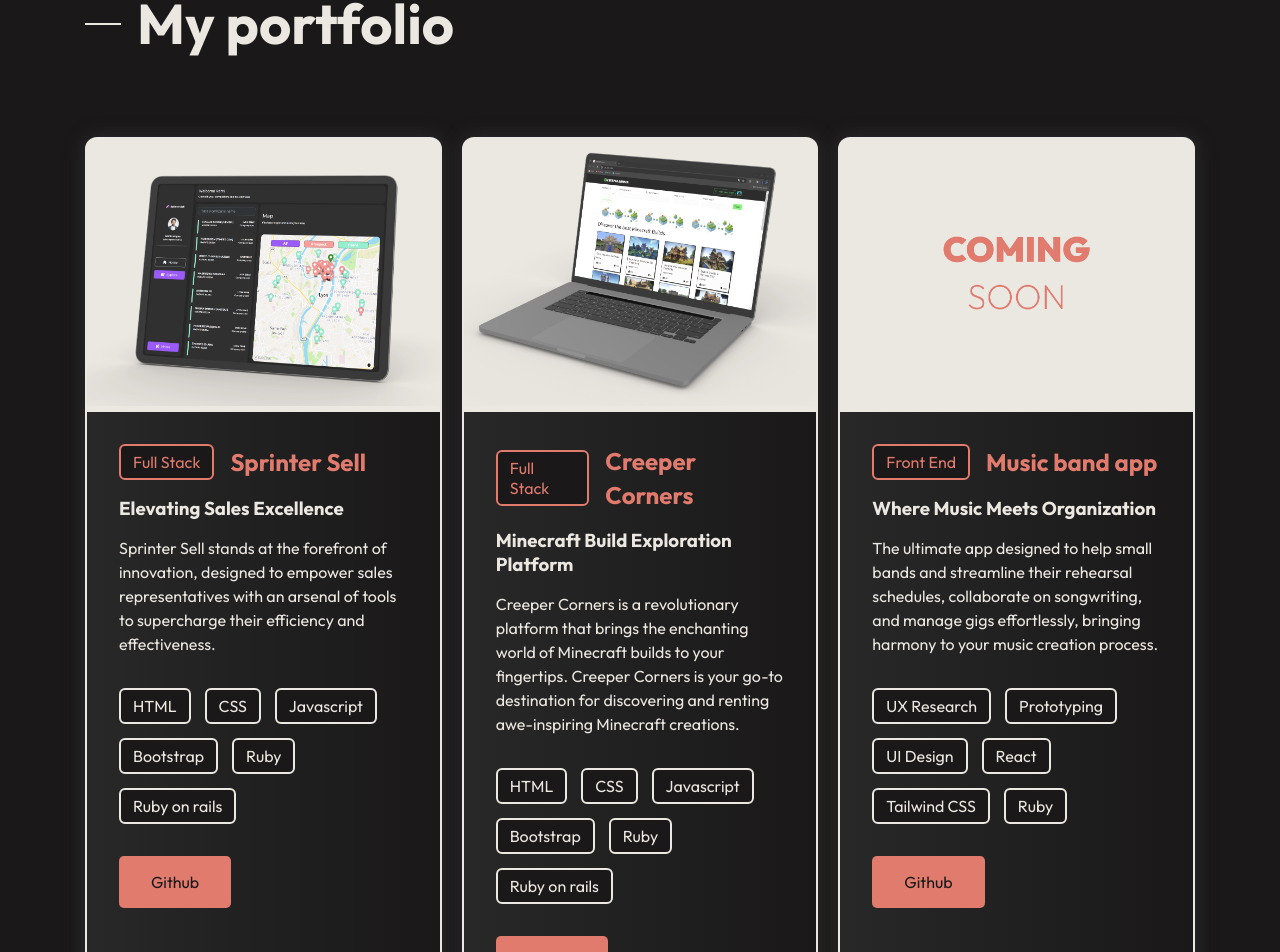
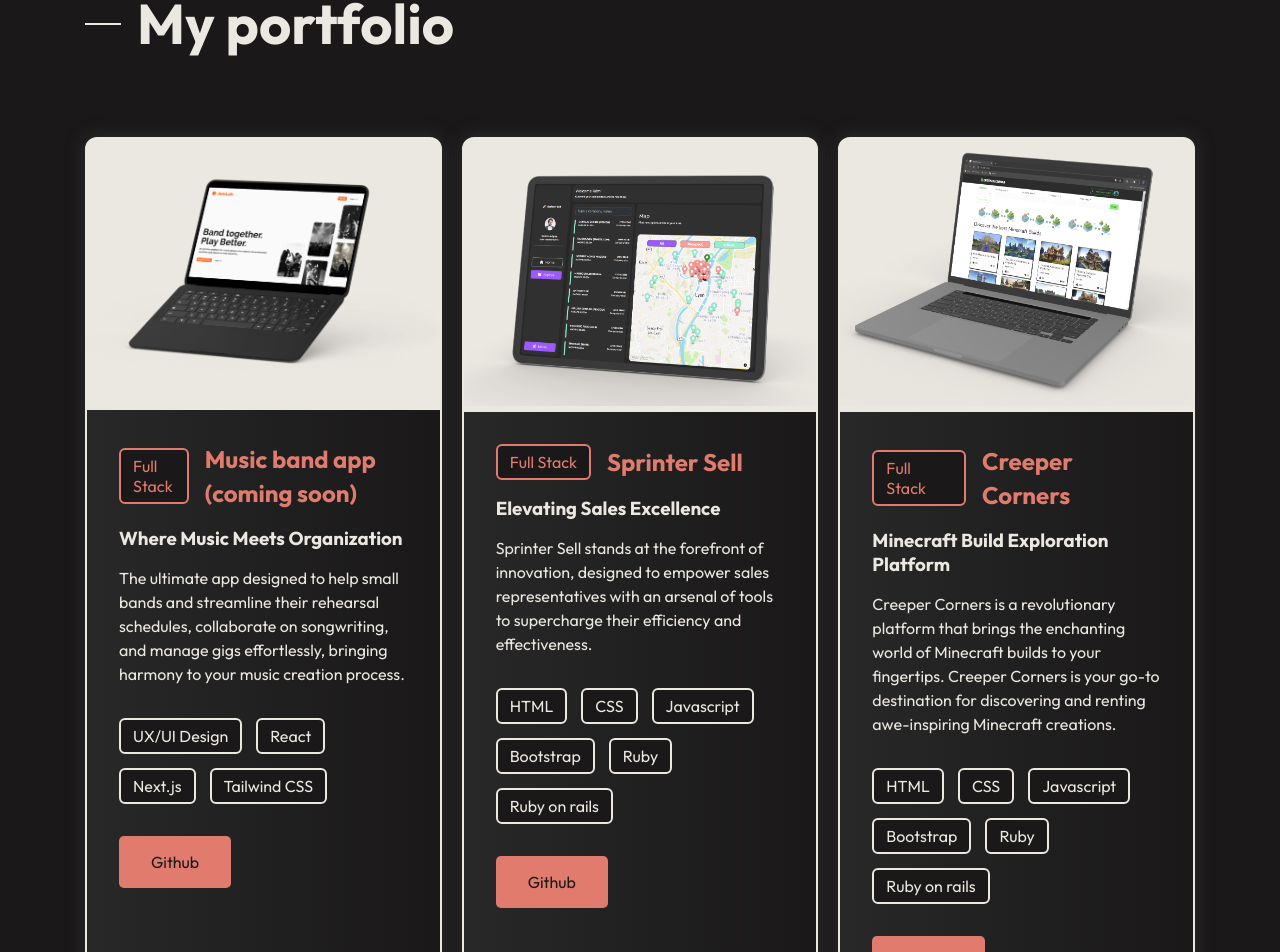
Before and after one commit to remilavigne/portfolio-2024, a React (Create React App) app: page / in a window 1280 px wide. Shown: the part 1007-1959 px from the top of the page. Built offline with nearby package versions, Linux system fonts and the light colour scheme.

Commit message:
Css updated, new item added in portfolio

```diff
--- a/src/data/index.json
+++ b/src/data/index.json
@@ -52,6 +52,16 @@
     {
       "id": "1",
       "type": "Full Stack",
+      "src": "./img/mockup-jamlab.png",
+      "title": "Music band app (coming soon)",
+      "moto": "Where Music Meets Organization",
+      "description": "The ultimate app designed to help small bands and streamline their rehearsal schedules, collaborate on songwriting, and manage gigs effortlessly, bringing harmony to your music creation process.",
+      "github": "https://github.com/remilavigne/JamLab",
+      "stack": ["UX/UI Design", "React", "Next.js", "Tailwind CSS"]
+    },
+    {
+      "id": "2",
+      "type": "Full Stack",
       "src": "./img/mockup-sprintersell.png",
       "title": "Sprinter Sell",
       "moto": " Elevating Sales Excellence",
@@ -60,7 +70,7 @@
       "stack": ["HTML", "CSS", "Javascript", "Bootstrap", "Ruby", "Ruby on rails"]
     },
     {
-      "id": "2",
+      "id": "3",
       "type": "Full Stack",
       "src": "./img/mockup-creepercorners.png",
       "title": "Creeper Corners",
@@ -68,16 +78,6 @@
       "description": "Creeper Corners is a revolutionary platform that brings the enchanting world of Minecraft builds to your fingertips. Creeper Corners is your go-to destination for discovering and renting awe-inspiring Minecraft creations.",
       "github": "https://github.com/Pierre-Ve/CreeperCorners",
       "stack": ["HTML", "CSS", "Javascript", "Bootstrap", "Ruby", "Ruby on rails"]
-    },
-    {
-      "id": "3",
-      "type": "Front End",
-      "src": "./img/mockup-band-app.png",
-      "title": "Music band app",
-      "moto": "Where Music Meets Organization",
-      "description": "The ultimate app designed to help small bands and streamline their rehearsal schedules, collaborate on songwriting, and manage gigs effortlessly, bringing harmony to your music creation process.",
-      "github": "soon",
-      "stack": ["UX Research", "Prototyping", "UI Design", "React", "Tailwind CSS", "Ruby"]
     },
     {
       "id": "4",
```
Also changed, not shown: src/Pages/Home/HeroSection.jsx (+0 -7 lines), public/img/mockup-jamlab.png (added).
